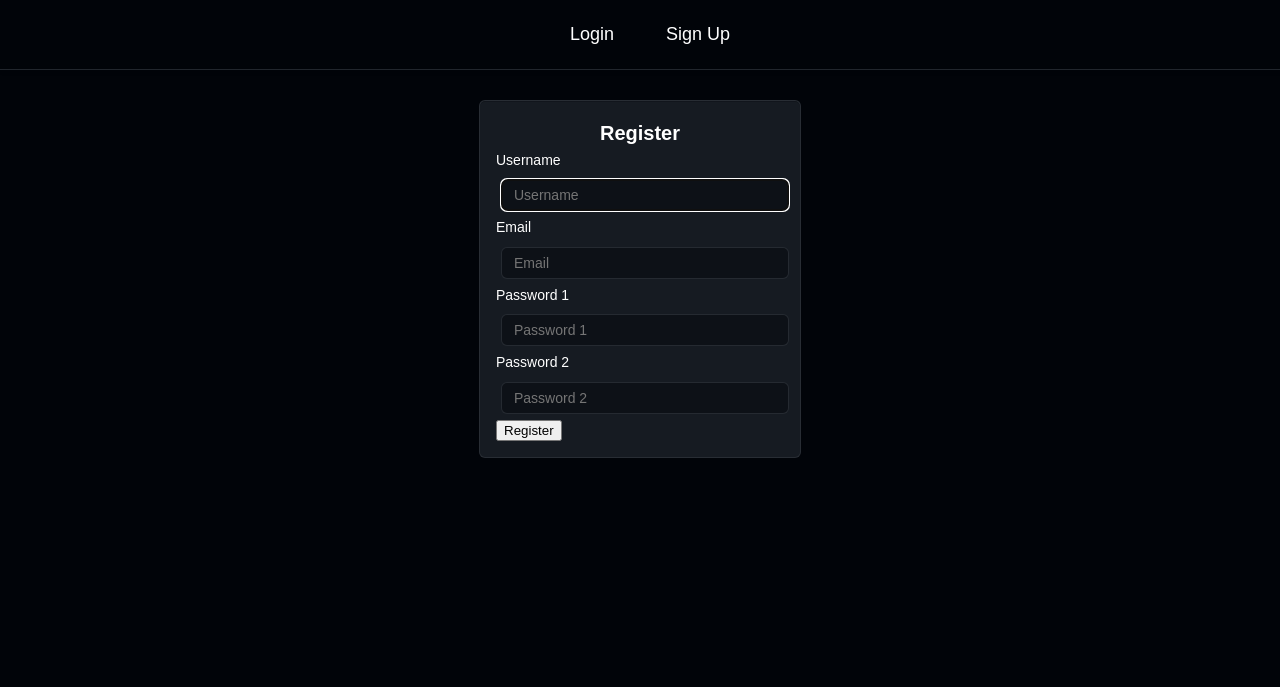
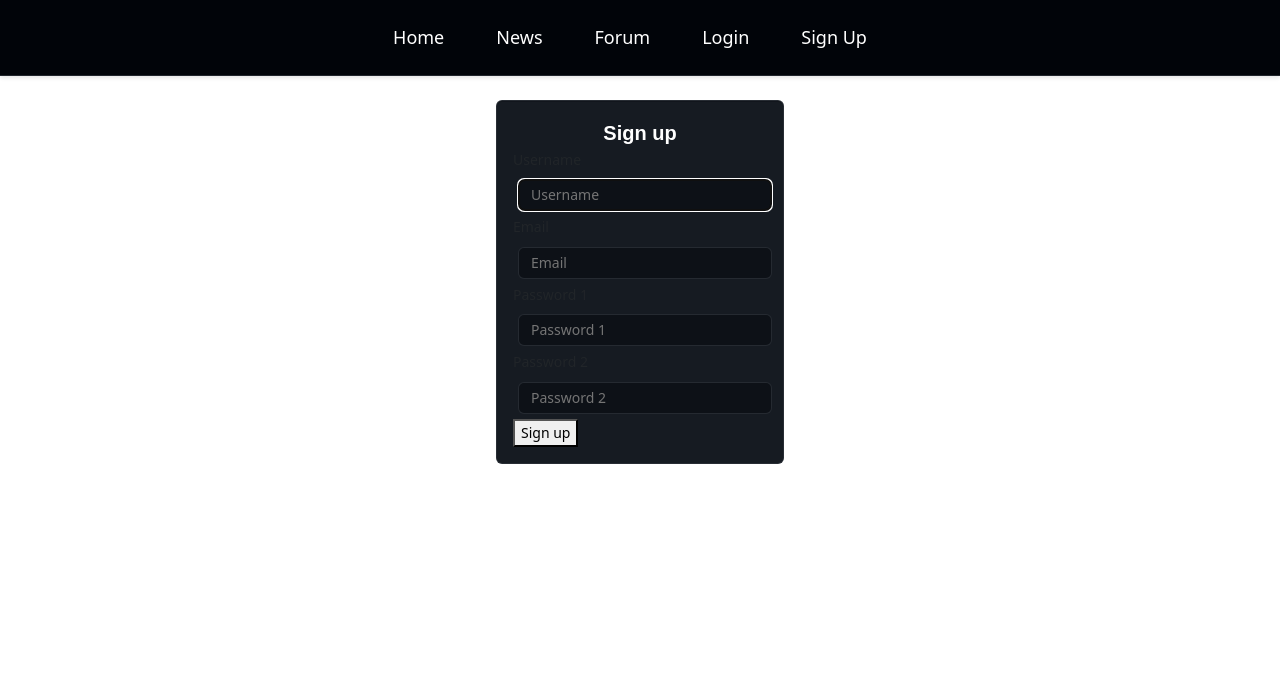
Before and after one commit to Nikita3421/Portal_Group, a Django app: page /auth_sys/signup/ in a window 1280 px wide. Shown: the top 687 px of the page. Run offline with Django 5.2, Linux system fonts and the light colour scheme.

Commit message:
edited signup template + portfolio_form

```diff
--- a/templates/auth_sys/signup.html
+++ b/templates/auth_sys/signup.html
@@ -1,11 +1,11 @@
 {% extends "base.html" %}
 
-{% block title %}Register{% endblock %}
+{% block title %}Sign up{% endblock %}
 
 {% block content %}
   <form method="post" class="auth-form">
     {% csrf_token %}
-    <div class="title">Register</div>
+    <div class="title">Sign up</div>
         <label for="username">Username</label>
         {{ form.username }}
         <label for="email">Email</label>
@@ -14,6 +14,6 @@
         {{ form.password1 }}
         <label for="password2">Password 2</label>
         {{ form.password2 }}
-    <button type="submit">Register</button>
+    <button type="submit">Sign up</button>
   </form>
 {% endblock %}
--- a/templates/base.html
+++ b/templates/base.html
@@ -6,18 +6,20 @@
   <title>Portal Group</title>
   {% load static %}
   <link rel="stylesheet" type="text/css" href="{% static 'css/home.css' %}">
+  <link href="https://cdn.jsdelivr.net/npm/bootstrap@5.3.3/dist/css/bootstrap.min.css" rel="stylesheet" integrity="sha384-QWTKZyjpPEjISv5WaRU9OFeRpok6YctnYmDr5pNlyT2bRjXh0JMhjY6hW+ALEwIH" crossorigin="anonymous">
 </head>
 <body>
   <header>
     <nav>
       <ul>
+        <li><a href="{% url 'main:home' %}">Home</a></li>
+        <li><a href="{% url 'announsements:news_list' %}">News</a></li>
+        <li><a href="{% url 'forum:thread-list' %}">Forum</a></li>
         {% if user.is_authenticated %}
-          <li><a href="{% url 'main:home' %}">Home</a></li>
-          <li><a href="{% url 'forum:thread-list' %}">Forum</a></li>
-        {% endif %}
-        {% if user.is_authenticated %}
-          {% if user.portfolio and user.portfolio.pk %}
+          {% if user.portfolio.pk %}
               <li><a href="{% url 'portfolio:portfolio_main' user.portfolio.pk %}">Portfolio</a></li>
+          {% else %}
+              <li><a href="{% url 'portfolio:portfolio_create' %}">Portfolio Create</a></li>
           {% endif %}
           <li><a href="{% url 'auth_sys:logout' %}">Logout</a></li>
         {% else %}
@@ -31,6 +33,5 @@
     {% block content %}
     {% endblock %}
   </main>
- <script type="text/javascript" src="{% static 'js/script.js' %}"></script>
 </body>
 </html>
```
Also changed, not shown: templates/portfolio/portfolio_form.html (+9 -4 lines).
